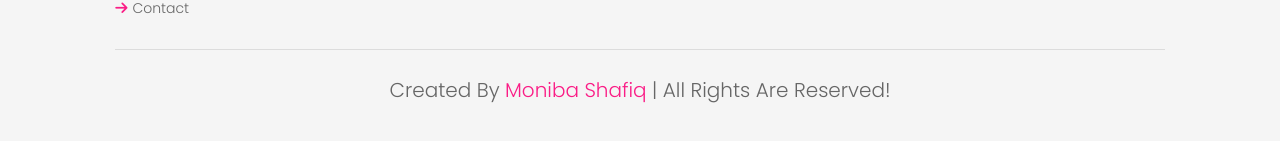
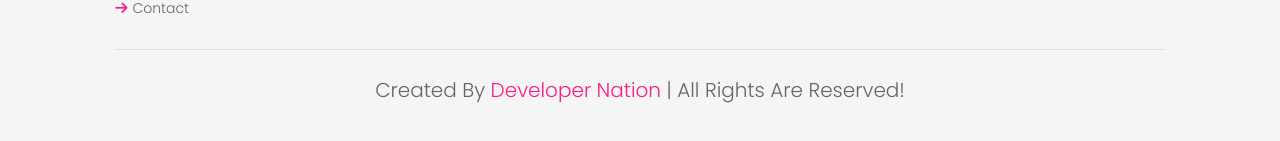
Before and after one commit to monibasz/MyFirstWebsite, a website: page about.html in a window 1280 px wide. Shown: the part 883-1024 px from the top of the page. Drawn offline with Linux system fonts and the light colour scheme.

Commit message:
change name in footer section footer in  all pages

```diff
--- a/about.html
+++ b/about.html
@@ -92,7 +92,7 @@
 
         </div>
     </div>
-    <div class="credit">created by <span>Moniba Shafiq</span> | All rights are reserved!</div>
+    <div class="credit">created by <span>Developer Nation</span> | All rights are reserved!</div>
 </section>
     <!-- footer section ends -->
 
```
Also changed, not shown: contact.html (+1 -1 lines), course1.html (+1 -1 lines), course2.html (+1 -1 lines), index.html (+1 -1 lines), teachers.html (+1 -1 lines).
